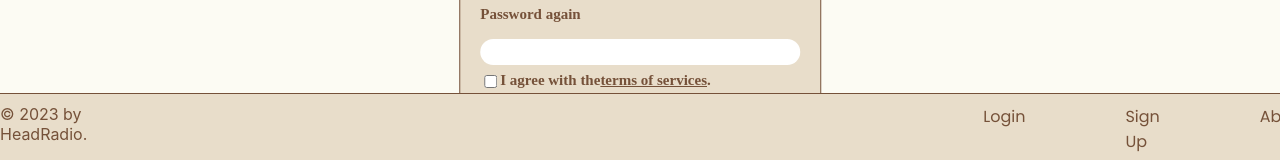
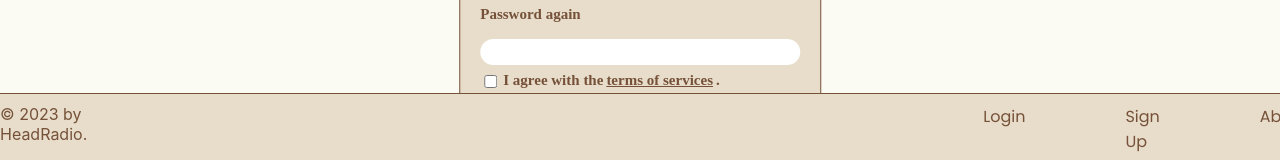
Before and after one commit to Siromanec/apz-headradio, a React (Create React App) app: page /signup in a window 1280 px wide. Shown: the part 636-796 px from the top of the page. Built offline with nearby package versions, Linux system fonts and the light colour scheme; no server answers.

Commit message:
very important commit

```diff
--- a/src/css/Register.css
+++ b/src/css/Register.css
@@ -32,6 +32,7 @@
     margin-top: 5px;
     display: flex;
     align-items: center;
+    gap: 3px;
 }
 
 input[type=checkbox]{
```
